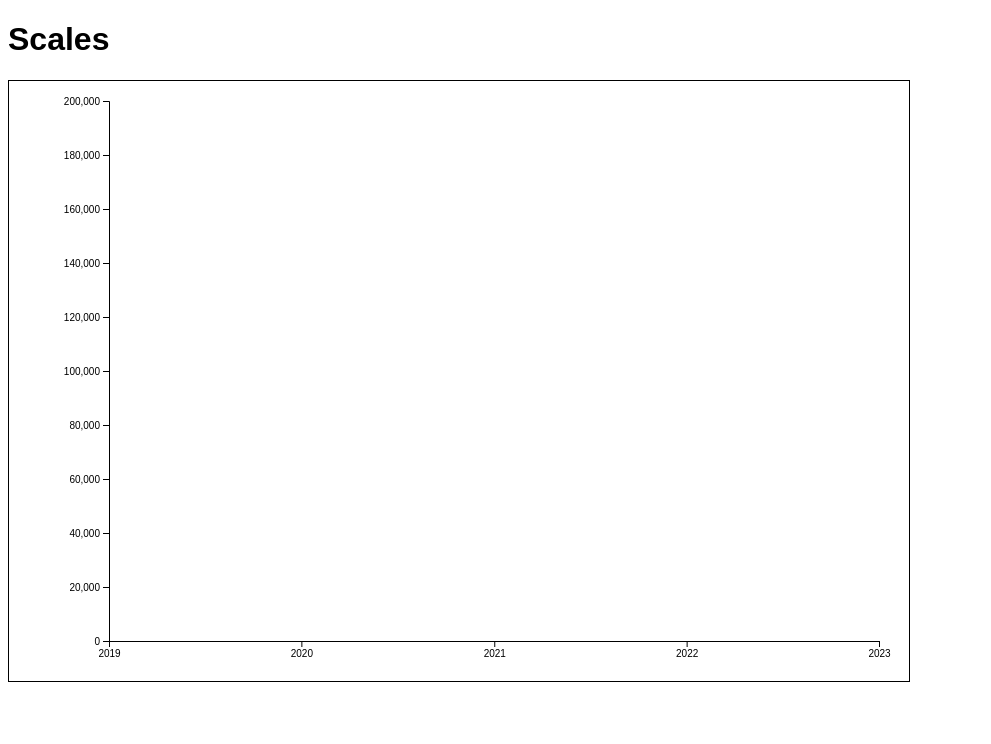
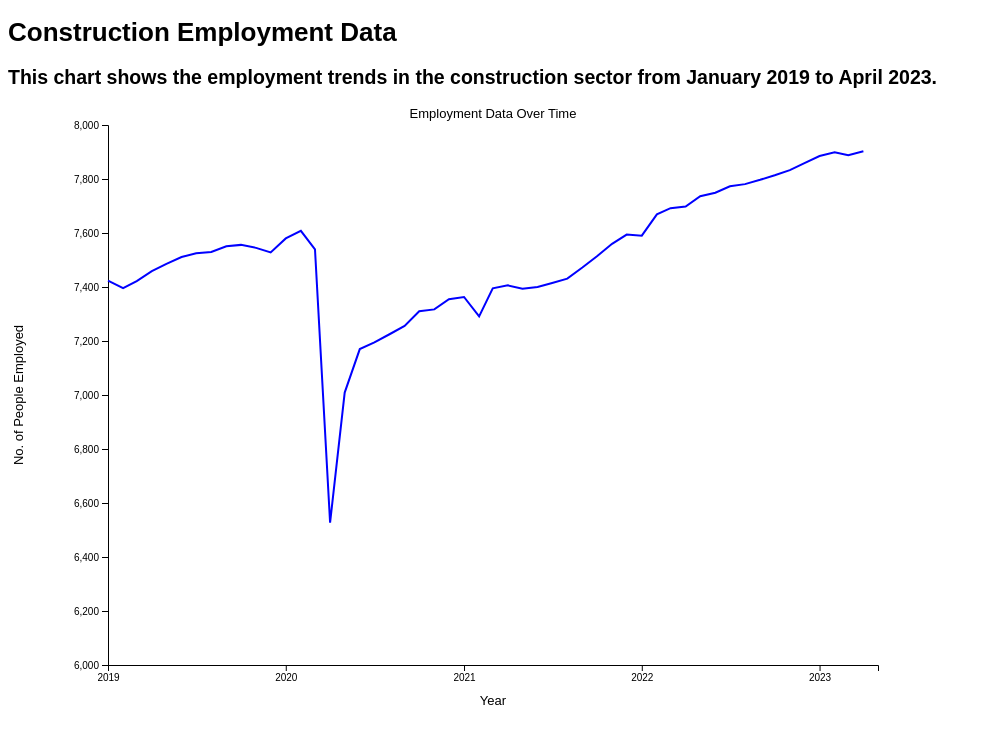
Before and after one commit to meanieminnie/webDev-final-mn, a plain HTML site: page index.html in a window 1280 px wide. Shown: the whole page, without its empty margins (0-991 px from the left). Drawn offline with nearby package versions, Linux system fonts and the light colour scheme.

Commit message:
finished the final project!

```diff
--- a/index.html
+++ b/index.html
@@ -4,20 +4,41 @@
     <meta charset="UTF-8">
     <meta http-equiv="X-UA-Compatible" content="IE=edge">
     <meta name="viewport" content="width=device-width, initial-scale=1.0">
-    <title>Scales</title>
+    <title>Coding The News</title>
     <script src="https://d3js.org/d3.v7.min.js"></script>
     <style>
         body {
-            font-family: sans-serif;
+            font-family: Helvetica;
+            /* padding: 30px; */
         }
-        svg {
+        /* svg {
             border: 1px solid black;
-        }
+
+        } */
     </style>
 </head>
 <body>
-    <h1>Scales</h1>
+    <h1>Construction Employment Data</h1>
+    <style>
+    body {
+        font-family: Arial, Helvetica, sans-serif;
+    }
+    </style>
+    <h2> This chart shows the employment trends in the construction sector from January 2019 to April 2023.</h2>
+    <style>
+    body {
+        font-size: small;
+        font-family: Helvetica;
+    }
+
+    </style>
     <div id="dataviz"></div>
     <script src="script.js"></script>
+    <style>
+        body {
+            font-family: Arial, Helvetica, sans-serif;
+        }
+
+    </style>
 </body>
 </html>
--- a/script.js
+++ b/script.js
@@ -1,43 +1,297 @@
 // SVG+D3 margin convention
-const margin = {top: 20, right: 30, bottom: 40, left: 100},
+const margin = { top: 20, right: 30, bottom: 40, left: 100 },
   width = 900 - margin.left - margin.right,
   height = 600 - margin.top - margin.bottom;
 
-// boilerplate for setting up the SVG
-let svg = d3.select("#dataviz")
+// Boilerplate for setting up the SVG
+const svg = d3
+  .select("#dataviz")
   .append("svg")
   .attr("width", width + margin.left + margin.right)
   .attr("height", height + margin.top + margin.bottom)
   .append("g")
   .attr("transform", `translate(${margin.left}, ${margin.top})`);
 
+const emplData = [
+  {
+    "DATE": "1/1/19",
+    "EMPLOYMENT": 7424
+  },
+  {
+    "DATE": "2/1/19",
+    "EMPLOYMENT": 7396
+  },
+  {
+    "DATE": "3/1/19",
+    "EMPLOYMENT": 7422
+  },
+  {
+    "DATE": "4/1/19",
+    "EMPLOYMENT": 7459
+  },
+  {
+    "DATE": "5/1/19",
+    "EMPLOYMENT": 7486
+  },
+  {
+    "DATE": "6/1/19",
+    "EMPLOYMENT": 7511
+  },
+  {
+    "DATE": "7/1/19",
+    "EMPLOYMENT": 7525
+  },
+  {
+    "DATE": "8/1/19",
+    "EMPLOYMENT": 7530
+  },
+  {
+    "DATE": "9/1/19",
+    "EMPLOYMENT": 7551
+  },
+  {
+    "DATE": "10/1/19",
+    "EMPLOYMENT": 7556
+  },
+  {
+    "DATE": "11/1/19",
+    "EMPLOYMENT": 7545
+  },
+  {
+    "DATE": "12/1/19",
+    "EMPLOYMENT": 7528
+  },
+  {
+    "DATE": "1/1/20",
+    "EMPLOYMENT": 7580
+  },
+  {
+    "DATE": "2/1/20",
+    "EMPLOYMENT": 7608
+  },
+  {
+    "DATE": "3/1/20",
+    "EMPLOYMENT": 7539
+  },
+  {
+    "DATE": "4/1/20",
+    "EMPLOYMENT": 6527
+  },
+  {
+    "DATE": "5/1/20",
+    "EMPLOYMENT": 7009
+  },
+  {
+    "DATE": "6/1/20",
+    "EMPLOYMENT": 7170
+  },
+  {
+    "DATE": "7/1/20",
+    "EMPLOYMENT": 7195
+  },
+  {
+    "DATE": "8/1/20",
+    "EMPLOYMENT": 7225
+  },
+  {
+    "DATE": "9/1/20",
+    "EMPLOYMENT": 7256
+  },
+  {
+    "DATE": "10/1/20",
+    "EMPLOYMENT": 7310
+  },
+  {
+    "DATE": "11/1/20",
+    "EMPLOYMENT": 7317
+  },
+  {
+    "DATE": "12/1/20",
+    "EMPLOYMENT": 7355
+  },
+  {
+    "DATE": "1/1/21",
+    "EMPLOYMENT": 7363
+  },
+  {
+    "DATE": "2/1/21",
+    "EMPLOYMENT": 7291
+  },
+  {
+    "DATE": "3/1/21",
+    "EMPLOYMENT": 7395
+  },
+  {
+    "DATE": "4/1/21",
+    "EMPLOYMENT": 7406
+  },
+  {
+    "DATE": "5/1/21",
+    "EMPLOYMENT": 7394
+  },
+  {
+    "DATE": "6/1/21",
+    "EMPLOYMENT": 7400
+  },
+  {
+    "DATE": "7/1/21",
+    "EMPLOYMENT": 7415
+  },
+  {
+    "DATE": "8/1/21",
+    "EMPLOYMENT": 7431
+  },
+  {
+    "DATE": "9/1/21",
+    "EMPLOYMENT": 7472
+  },
+  {
+    "DATE": "10/1/21",
+    "EMPLOYMENT": 7514
+  },
+  {
+    "DATE": "11/1/21",
+    "EMPLOYMENT": 7560
+  },
+  {
+    "DATE": "12/1/21",
+    "EMPLOYMENT": 7594
+  },
+  {
+    "DATE": "1/1/22",
+    "EMPLOYMENT": 7590
+  },
+  {
+    "DATE": "2/1/22",
+    "EMPLOYMENT": 7669
+  },
+  {
+    "DATE": "3/1/22",
+    "EMPLOYMENT": 7692
+  },
+  {
+    "DATE": "4/1/22",
+    "EMPLOYMENT": 7698
+  },
+  {
+    "DATE": "5/1/22",
+    "EMPLOYMENT": 7736
+  },
+  {
+    "DATE": "6/1/22",
+    "EMPLOYMENT": 7749
+  },
+  {
+    "DATE": "7/1/22",
+    "EMPLOYMENT": 7773
+  },
+  {
+    "DATE": "8/1/22",
+    "EMPLOYMENT": 7781
+  },
+  {
+    "DATE": "9/1/22",
+    "EMPLOYMENT": 7797
+  },
+  {
+    "DATE": "10/1/22",
+    "EMPLOYMENT": 7814
+  },
+  {
+    "DATE": "11/1/22",
+    "EMPLOYMENT": 7833
+  },
+  {
+    "DATE": "12/1/22",
+    "EMPLOYMENT": 7859
+  },
+  {
+    "DATE": "1/1/23",
+    "EMPLOYMENT": 7885
+  },
+  {
+    "DATE": "2/1/23",
+    "EMPLOYMENT": 7899
+  },
+  {
+    "DATE": "3/1/23",
+    "EMPLOYMENT": 7888
+  },
+  {
+    "DATE": "4/1/23",
+    "EMPLOYMENT": 7903
+  }
+ ]
+
+ // Determine y-domain based on employment values
+// const yMin = d3.min(emplData, (d) => d.EMPLOYMENT);
+// const yMax = d3.max(emplData, (d) => d.EMPLOYMENT);
 
 
 // ScaleLinear
-const xScale = d3.scaleTime()
-.domain([new Date(2019,00) , new Date(2023,00)]) // input data
-.range([0, width]) // output visual representation
+const xScale = d3
+  .scaleTime()
+  .domain([new Date(2019, 0), new Date(2023, 4)])
+  .range([0, width]);
 
+const yScale = d3
+  .scaleLinear()
+  .domain([6000, 8000])
+  .range([height, 0]);
 
+const xAxis = d3.axisBottom(xScale).ticks(d3.timeYear);
+const yAxis = d3.axisLeft(yScale);
 
-// const circleSizeScale = d3.scaleLinear()
-// .domain([0 , 1000000]) // input data
-// .range([1, 25]) //radius
+// Draw x-axis
+svg
+  .append("g")
+  .attr("class", "x-axis")
+  .attr("transform", `translate(0, ${height})`)
+  .call(xAxis);
 
+// Draw y-axis
+svg.append("g").attr("class", "y-axis").call(yAxis);
 
-// scaleBand
-const yScale = d3.scaleLinear()
-.domain([0, 200000])
-.range([height , 0])
+// Create the line generator
+const line = d3
+  .line()
+  .x((d) => xScale(new Date(d.DATE)))
+  .y((d) => yScale(d.EMPLOYMENT));
 
-var xAxis = d3.axisBottom(xScale)
+// Append the line to the SVG
+svg
+  .append("path")
+  .datum(emplData)
+  .attr("class", "line")
+  .attr("d", line)
+  .attr("fill", "none")
+  .attr("stroke", "blue")
+  .attr("stroke-width", 2);
 
+// Add x-axis label
+svg
+  .append("text")
+  .attr("class", "x-axis-label")
+  .attr("x", width / 2)
+  .attr("y", height + margin.bottom)
+  .attr("text-anchor", "middle")
+  .text("Year");
 
-// use d3 to draw axes based on the scales
-svg.append("g").call(d3.axisLeft(yScale))
+// Add y-axis label
+svg
+  .append("text")
+  .attr("class", "y-axis-label")
+  .attr("transform", "rotate(-90)")
+  .attr("x", -height / 2)
+  .attr("y", -margin.left + 15)
+  .attr("text-anchor", "middle")
+  .text("No. of People Employed");
 
-svg.append("g")
-.attr("transform", `translate(0, ${height})`)
-.call(xAxis.ticks(d3.timeYear))
-
-// svg.append("g").call(d3.axisBottom(xScale))
+// Add title
+svg
+  .append("text")
+  .attr("class", "chart-title")
+  .attr("x", width / 2)
+  .attr("y", -margin.top / 3)
+  .attr("text-anchor", "middle")
+  .text("Employment Data Over Time");
```
Lines whose indentation alone changed are shown as unchanged.
